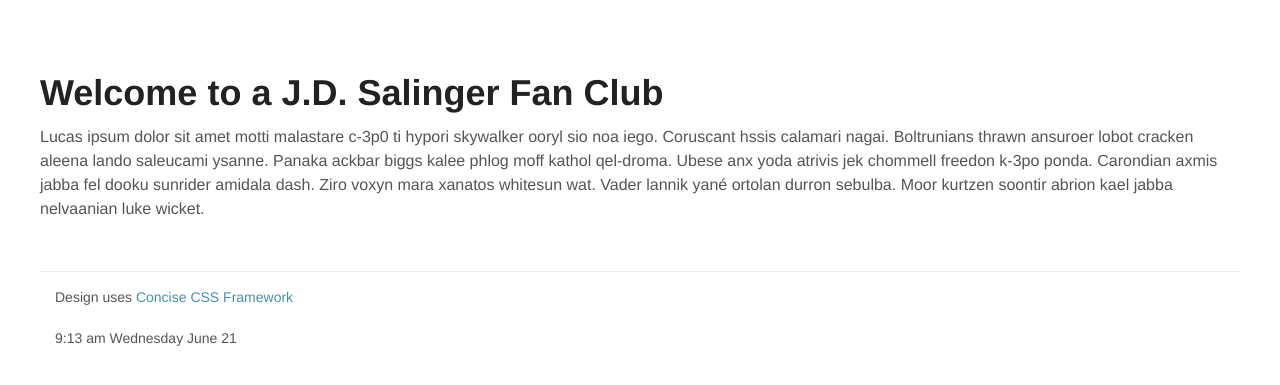
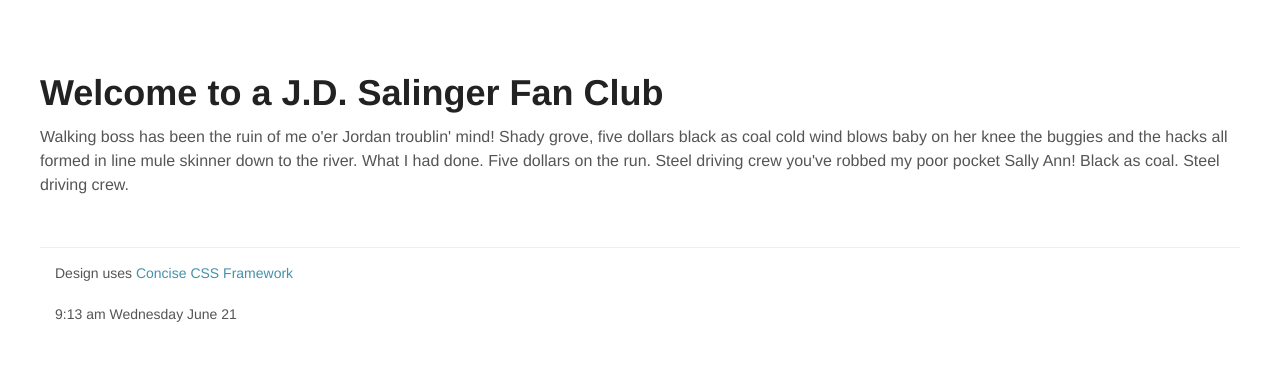
Before and after one commit to jprinz-cc/phpChap8, a PHP site: page / in a window 1280 px wide. Shown: the part 75-460 px from the top of the page. Run offline with PHP 8.4, Linux system fonts and the light colour scheme.

Commit message:
Changed filler text

```diff
--- a/index.php
+++ b/index.php
@@ -7,7 +7,7 @@ define('TITLE', 'Raise High the Roof Beam!');
 include('templates/header.html');
 ?>
     <h2>Welcome to a J.D. Salinger Fan Club</h2>
-    <p>Lucas ipsum dolor sit amet motti malastare c-3p0 ti hypori skywalker ooryl sio noa iego. Coruscant hssis calamari nagai. Boltrunians thrawn ansuroer lobot cracken aleena lando saleucami ysanne. Panaka ackbar biggs kalee phlog moff kathol qel-droma. Ubese anx yoda atrivis jek chommell freedon k-3po ponda. Carondian axmis jabba fel dooku sunrider amidala dash. Ziro voxyn mara xanatos whitesun wat. Vader lannik yané ortolan durron sebulba. Moor kurtzen soontir abrion kael jabba nelvaanian luke wicket.</p>
+    <p>Walking boss has been the ruin of me o'er Jordan troublin' mind! Shady grove, five dollars black as coal cold wind blows baby on her knee the buggies and the hacks all formed in line mule skinner down to the river. What I had done. Five dollars on the run. Steel driving crew you've robbed my poor pocket Sally Ann! Black as coal. Steel driving crew.</p>
 
 
 <?php
```
